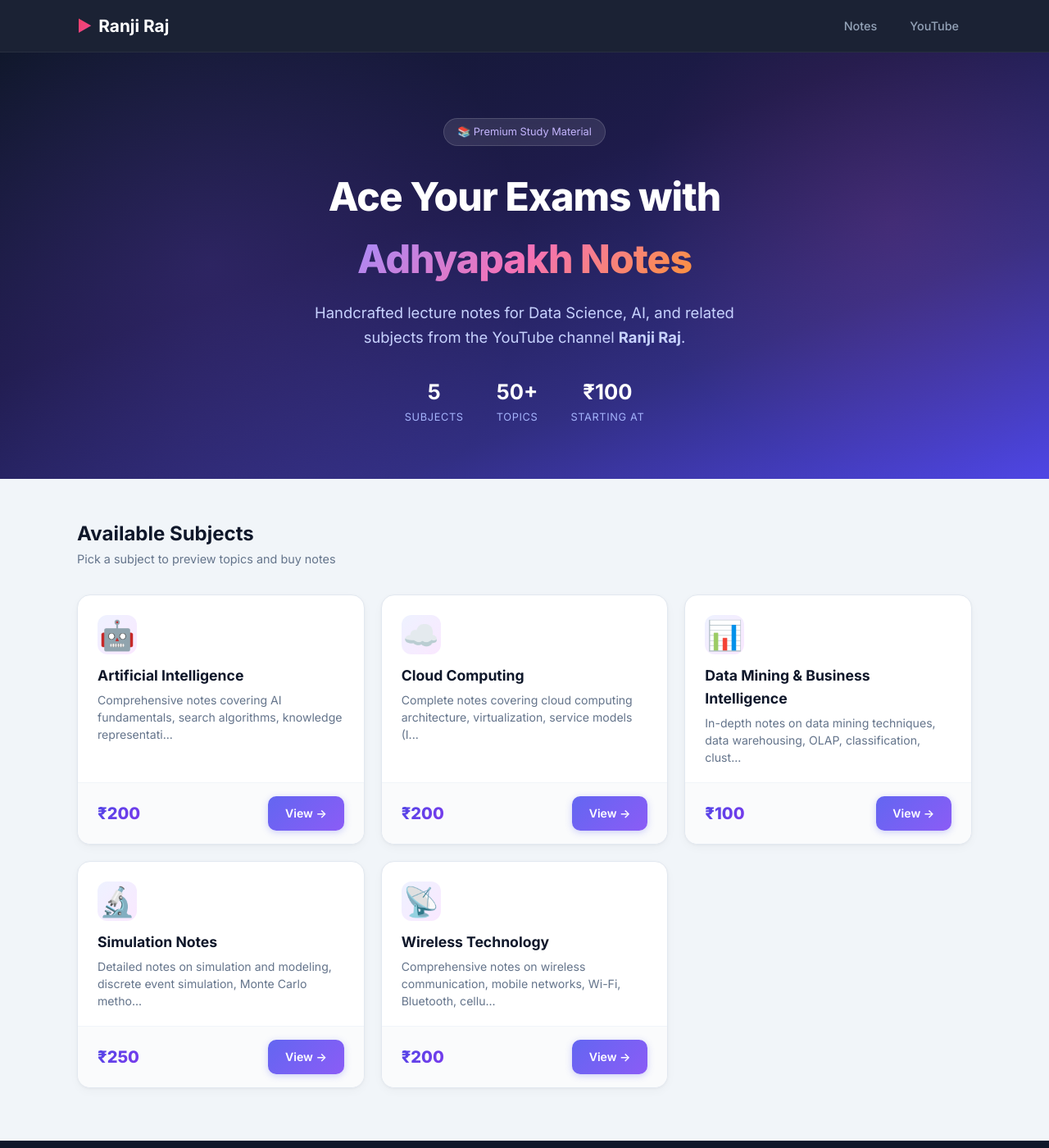
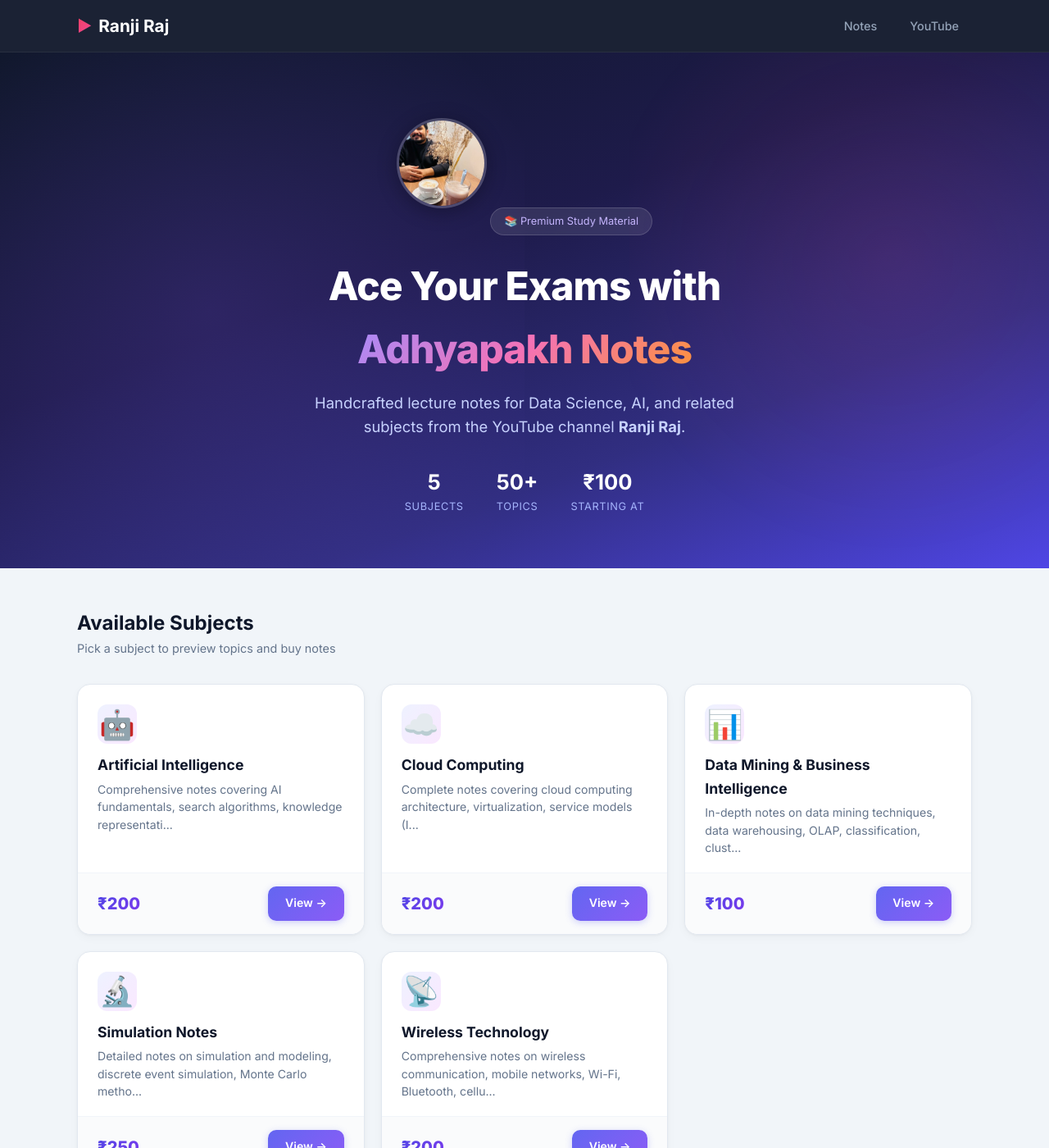
Before and after one commit to ranjiGT/adhyapakh-notes, a Jekyll site: the page built from index.html, in a window 1280 px wide and 1400 px high. Shown: the whole window at 82% size. Built offline with Jekyll 4.4.1, drawn with Linux system fonts in a browser that asks for light colours.

Commit message:
Add profile picture to homepage hero section

```diff
--- a/assets/css/style.css
+++ b/assets/css/style.css
@@ -100,6 +100,18 @@
   height: 180%;
   background: radial-gradient(circle, rgba(236,72,153,0.12) 0%, transparent 55%);
   pointer-events: none;
+}
+
+.hero-avatar {
+  width: 110px;
+  height: 110px;
+  border-radius: 50%;
+  object-fit: cover;
+  border: 3px solid rgba(255,255,255,0.2);
+  box-shadow: 0 4px 24px rgba(0,0,0,0.3);
+  margin-bottom: 1.25rem;
+  position: relative;
+  z-index: 1;
 }
 
 .hero-badge {
--- a/index.html
+++ b/index.html
@@ -5,6 +5,7 @@
 
 <section class="hero">
   <div class="container">
+    <img src="{{ '/assets/images/ranji-raj.jpg' | relative_url }}" alt="Ranji Raj" class="hero-avatar">
     <span class="hero-badge">&#128218; Premium Study Material</span>
     <h1>Ace Your Exams with<br><span class="gradient-text">Adhyapakh Notes</span></h1>
     <p>Handcrafted lecture notes for Data Science, AI, and related subjects from the YouTube channel <strong>Ranji Raj</strong>.</p>
```
Also changed, not shown: assets/images/ranji-raj.jpg (added).
